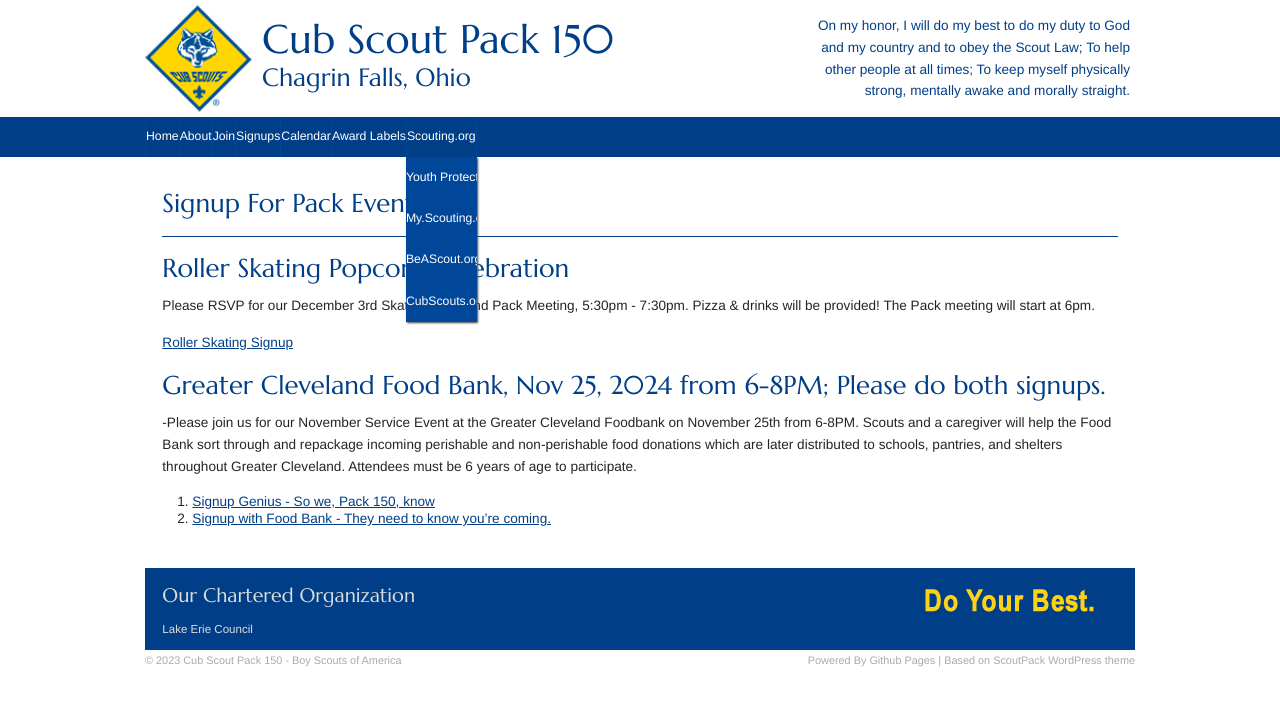
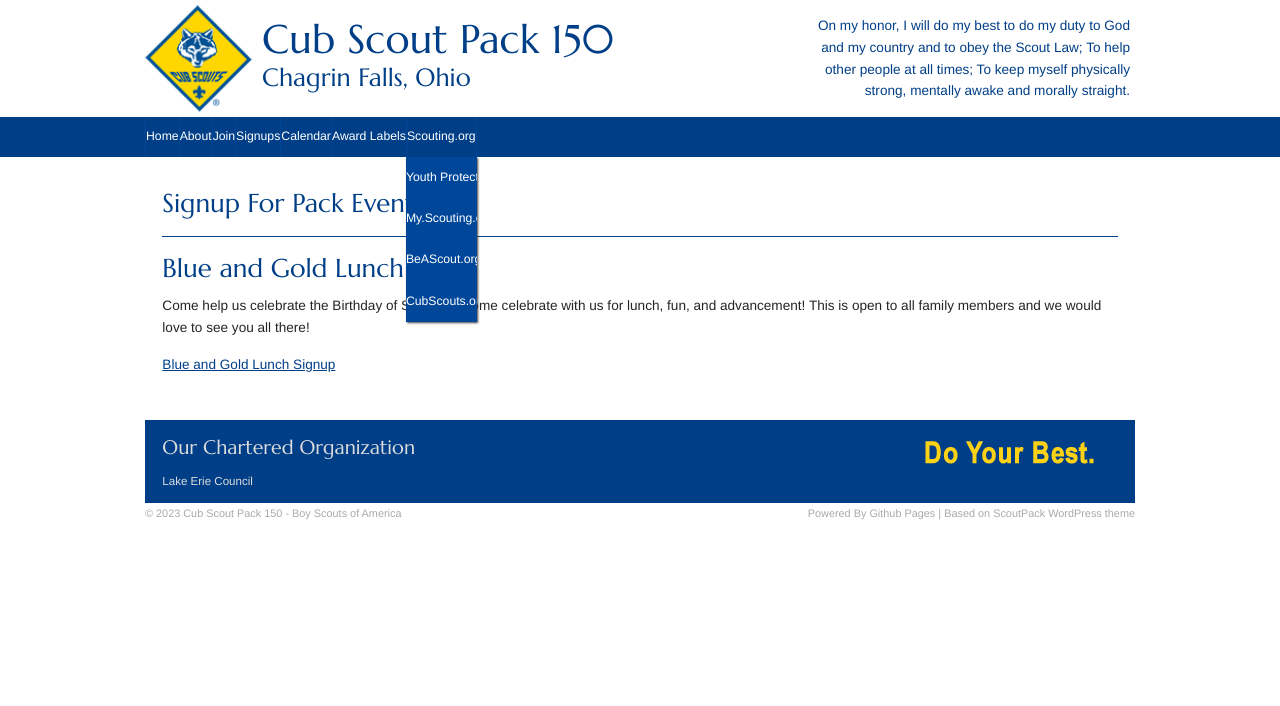
Before and after one commit to Pack150/Pack150.github.io, a Jekyll site: the page built from signups.md, in a window 1280 px wide. Shown: the top 706 px of the page. Built offline with Jekyll 4.4.1, drawn with Linux system fonts in a browser that asks for light colours; nearby versions of some CDN libraries; library files that are not in the unit come from our copies.

Commit message:
Update signups.md

```diff
--- a/signups.md
+++ b/signups.md
@@ -6,22 +6,16 @@
 ---
 
 ************
-## Roller Skating Popcorn Celebration
-Please RSVP for our December 3rd Skating Party and Pack Meeting, 5:30pm - 7:30pm.  Pizza & drinks will be provided!
-The Pack meeting will start at 6pm.
+## Blue and Gold Lunch
+Come help us celebrate the Birthday of Scouting!  Come celebrate with us for lunch, fun, and advancement!  This is open to all family members and we would love to see you all there!
 
-[Roller Skating Signup](https://www.signupgenius.com/go/10C0B45AEAE22A6F5C07-53218027-pack)
+[Blue and Gold Lunch Signup](https://www.signupgenius.com/go/10C0B45AEAE22A6F5C07-54370315-blue)
 
 <!--
 
 -->
 
 
-## Greater Cleveland Food Bank, Nov 25, 2024 from 6-8PM; Please do both signups.
-  -Please join us for our November Service Event at the Greater Cleveland Foodbank on November 25th from 6-8PM. Scouts and a caregiver will help the Food Bank sort through and repackage incoming perishable and non-perishable food donations which are later distributed to schools, pantries, and shelters throughout Greater Cleveland. Attendees must be 6 years of age to participate.
-
-1. [Signup Genius - So we, Pack 150, know](https://www.signupgenius.com/go/10C0B45AEAE22A6F5C07-51484916-greater)
-2. [Signup with Food Bank - They need to know you're coming.](https://cerv.is/0136gjg393f)
 
 <!--
 
```
